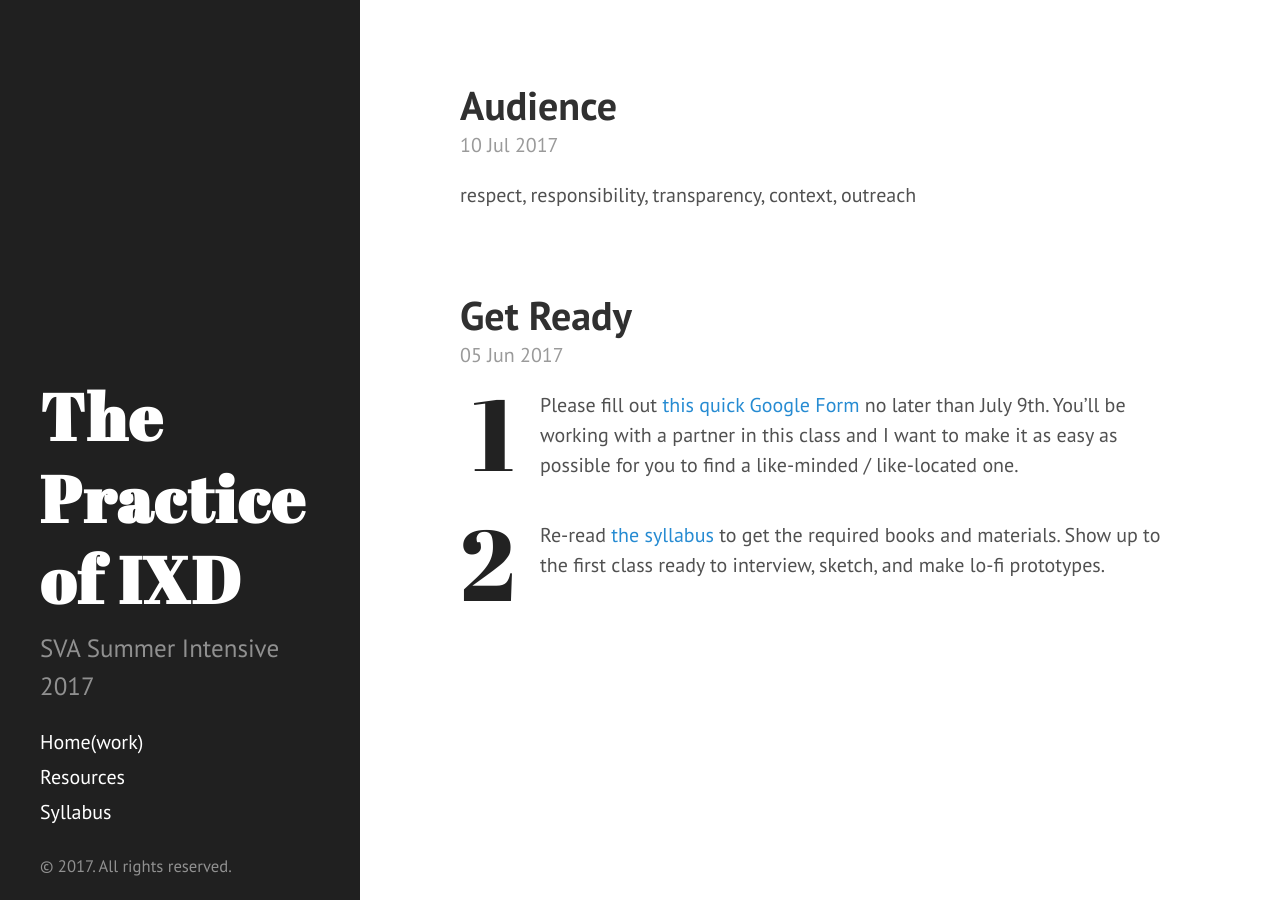
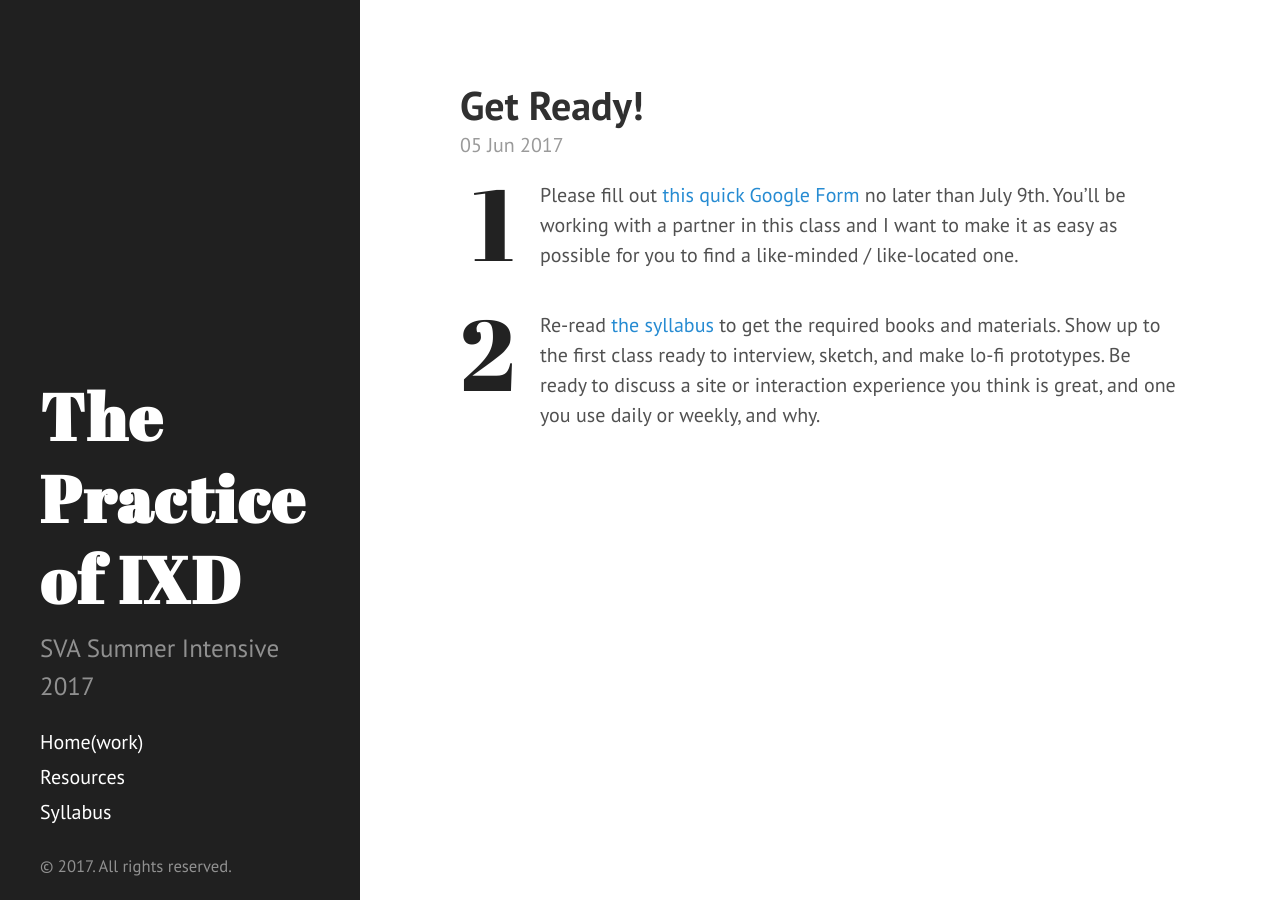
Before and after one commit to energy7/practiceixd, a Jekyll site: the page built from index.html, in a window 1280 px wide. Built offline with Jekyll 4.4.1, drawn with Linux system fonts in a browser that asks for light colours.

Commit message:
hide future posts

```diff
--- a/_posts/2017-06-04-get-ready.markdown
+++ b/_posts/2017-06-04-get-ready.markdown
@@ -1,9 +1,10 @@
 ---
 layout: post
-title:  "Get Ready"
+title:  "Get Ready!"
 date:   2017-06-04 21:28:59 -0400
 categories: lecture homework
+visible: 1
 ---
 
 1. Please fill out [this quick Google Form](https://goo.gl/forms/2fQdObztdXMF1Jbw1) no later than July 9th. You'll be working with a partner in this class and I want to make it as easy as possible for you to find a like-minded / like-located one.
-2. Re-read [the syllabus](/syllabus) to get the required books and materials. Show up to the first class ready to interview, sketch, and make lo-fi prototypes.
+2. Re-read [the syllabus](/syllabus) to get the required books and materials. Show up to the first class ready to interview, sketch, and make lo-fi prototypes. Be ready to discuss a site or interaction experience you think is great, and one you use daily or weekly, and why.
--- a/_posts/2017-07-10-audience.markdown
+++ b/_posts/2017-07-10-audience.markdown
@@ -3,6 +3,7 @@
 title:  "Audience"
 date:   2017-07-10 18:00:00 -0400
 categories: lecture homework
+visible: 0
 ---
 
 respect, responsibility, transparency, context, outreach
--- a/index.html
+++ b/index.html
@@ -5,6 +5,7 @@
 
 <div class="posts">
   {% for post in site.posts %}
+  {% if post.visible== 1 %}
   <div class="post">
     <h1 class="post-title">
       <a href="{{ post.url }}">
@@ -16,5 +17,6 @@
 
     {{ post.content }}
   </div>
+  {% endif %}
   {% endfor %}
 </div>
```
Also changed, not shown: 4 other files.
